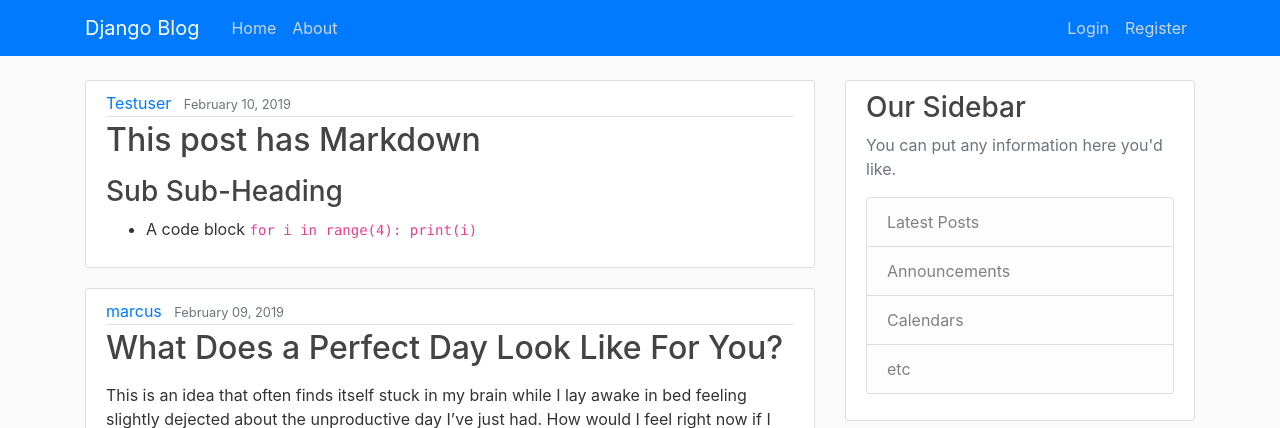
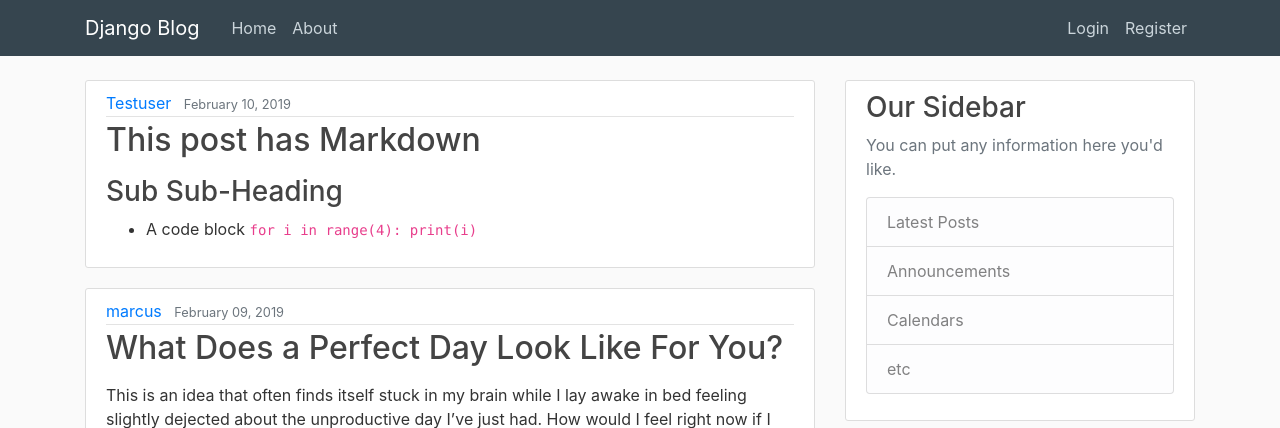
Before and after one commit to Smelliott94/Socialblogs, a Django app: page / in a window 1280 px wide. Shown: the top 428 px of the page. Run offline with Django 3.2, Linux system fonts and the light colour scheme; data comes from the database, SQL or seed files in the repository; both versions use the stored data as it was before the commit; some libraries are stand-ins or nearby versions.

Commit message:
commit to move

```diff
--- a/blog/static/blog/main.css
+++ b/blog/static/blog/main.css
@@ -13,7 +13,7 @@ body {
   }
 
   .bg-steel {
-    background-color: #5f788a;
+    background-color: #36454f;
   }
 
   .site-header .navbar-nav .nav-link {
--- a/blog/templates/blog/base.html
+++ b/blog/templates/blog/base.html
@@ -19,7 +19,7 @@
 </head>
 <body>
     <header class="site-header">
-        <nav class="navbar navbar-expand-md navbar-dark bg-primary fixed-top">
+        <nav class="navbar navbar-expand-md navbar-dark bg-steel fixed-top">
             <div class="container">
                 <a class="navbar-brand mr-4" href="{% url 'blog-home' %}">Django Blog</a>
                 <button class="navbar-toggler" type="button" data-toggle="collapse" data-target="#navbarToggle" aria-controls="navbarToggle" aria-expanded="false" aria-label="Toggle navigation">
```
Also changed, not shown: db.sqlite3.
